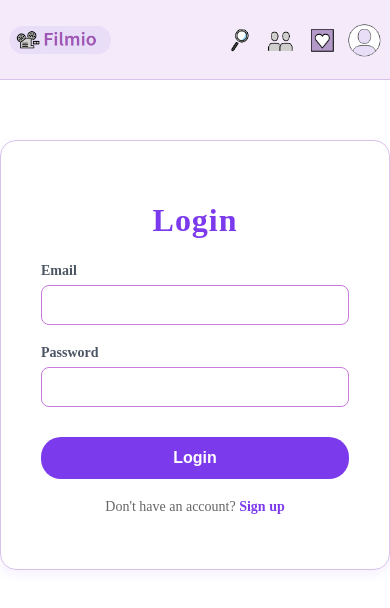
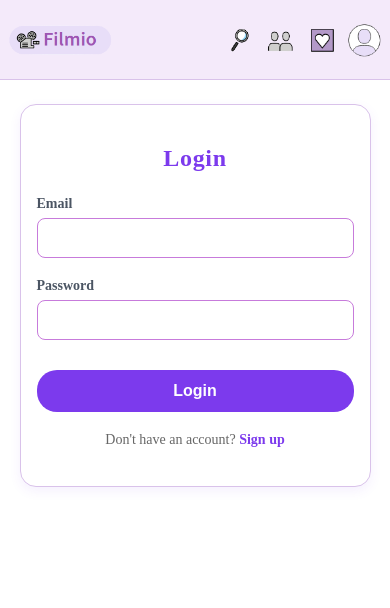
Before and after one commit to WebProgGroup17/filmio, a React app in the folder frontend/: page /login in a window 390 px wide. Shown: the top 608 px of the page. Built offline with nearby package versions, Linux system fonts and the light colour scheme; no server answers; the HTML template or start-up script is replaced by a standard one.

Commit message:
login and signup pages are responsive

```diff
--- a/frontend/src/index.css
+++ b/frontend/src/index.css
@@ -72,6 +72,7 @@ body {
     font-size: 0.9rem;
   }
 }
+
 .favourites-header {
   display: flex;
   align-items: center;
@@ -317,7 +318,7 @@ body {
 }
 
 /* error message styles */
-.login-page form > p {
+.login-page form>p {
   color: #ef4444;
   font-weight: 500;
   margin: 0;
@@ -428,6 +429,7 @@ body {
   font-size: 14px;
 }
 
+
 /* Movie page on smaller screens */
 
 @media (max-width: 700px) {
@@ -488,3 +490,32 @@ body {
   flex: 1;
   word-break: break-word;
 }
+
+/* responsiveness log in, sign up*/
+
+@media (max-width: 700px) {
+  .login-page,
+  .signup-page {
+    box-sizing: border-box;
+    width: 90%;
+    padding: 30px 20px;
+  }
+}
+
+@media (max-width: 480px) {
+  .login-page,
+  .signup-page {
+    margin: 24px auto;
+    padding: 24px 16px;
+  }
+
+  .login-page h1,
+  .signup-page h1 {
+    font-size: 1.5rem;
+  }
+
+  .login-page button,
+  .signup-page button{
+    width: 100%;
+  }
+}
```
